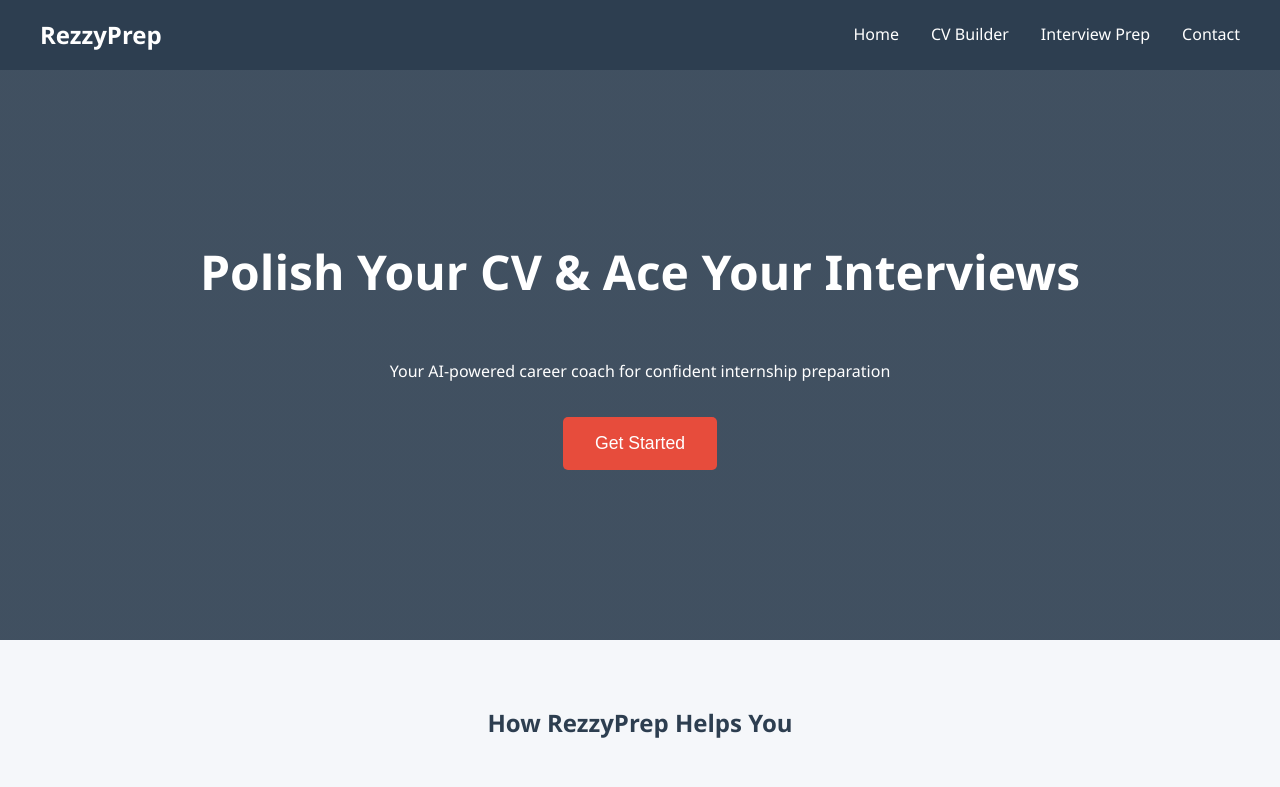
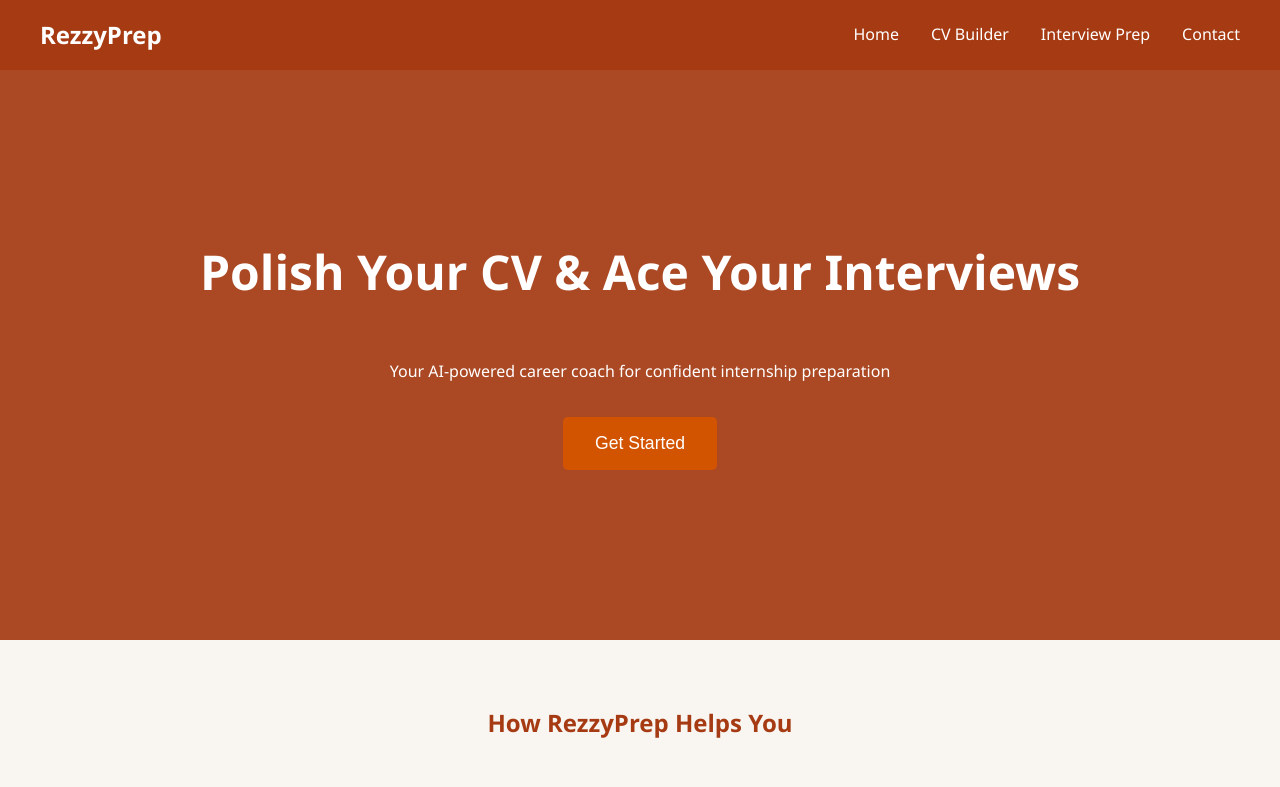
Before and after one commit to 23021153/RezzyPrep-FA, a plain HTML site: page index.html in a window 1280 px wide. Shown: the top 787 px of the page. Drawn offline with Linux system fonts and the light colour scheme.

Commit message:
second commit

```diff
--- a/css/styles.css
+++ b/css/styles.css
@@ -1,10 +1,10 @@
 /* Base styles */
 :root {
-    --primary-color: #2D3E50;
-    --secondary-color: #16A085;
-    --accent-color: #E74C3C;
-    --background-color: #F5F7FA;
-    --text-color: #2C3E50;
+    --primary-color: #a53a13; /* Burnt Orange */
+    --secondary-color: #e67e22; /* Warm Orange */
+    --accent-color: #d35400; /* Deep Earthy Orange */
+    --background-color: #f9f6f2; /* Soft Cream */
+    --text-color: #3e2723; /* Dark Brown */
 }
 
 * {
@@ -64,7 +64,7 @@ body {
 .hero {
     padding: 8rem 2rem 4rem;
     text-align: center;
-    background: linear-gradient(rgba(45, 62, 80, 0.9), rgba(45, 62, 80, 0.9));
+    background: linear-gradient(rgba(165, 58, 19, 0.92), rgba(165, 58, 19, 0.92));
     color: white;
     min-height: 80vh;
     display: flex;
@@ -91,7 +91,7 @@ body {
 }
 
 .cta-button:hover {
-    background-color: #c0392b;
+    background-color: #a53a13;
 }
 
 /* Features Section */
```
